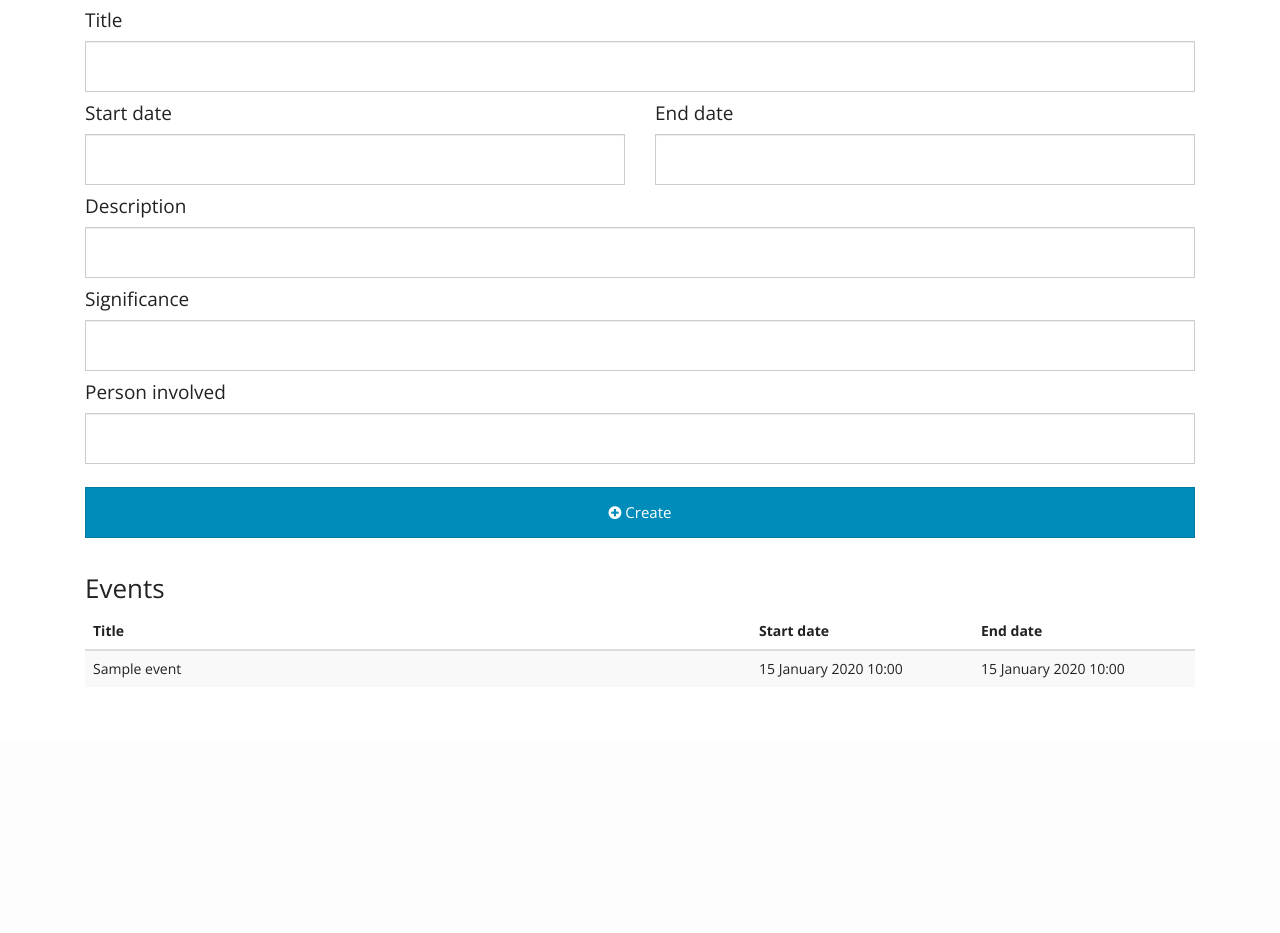
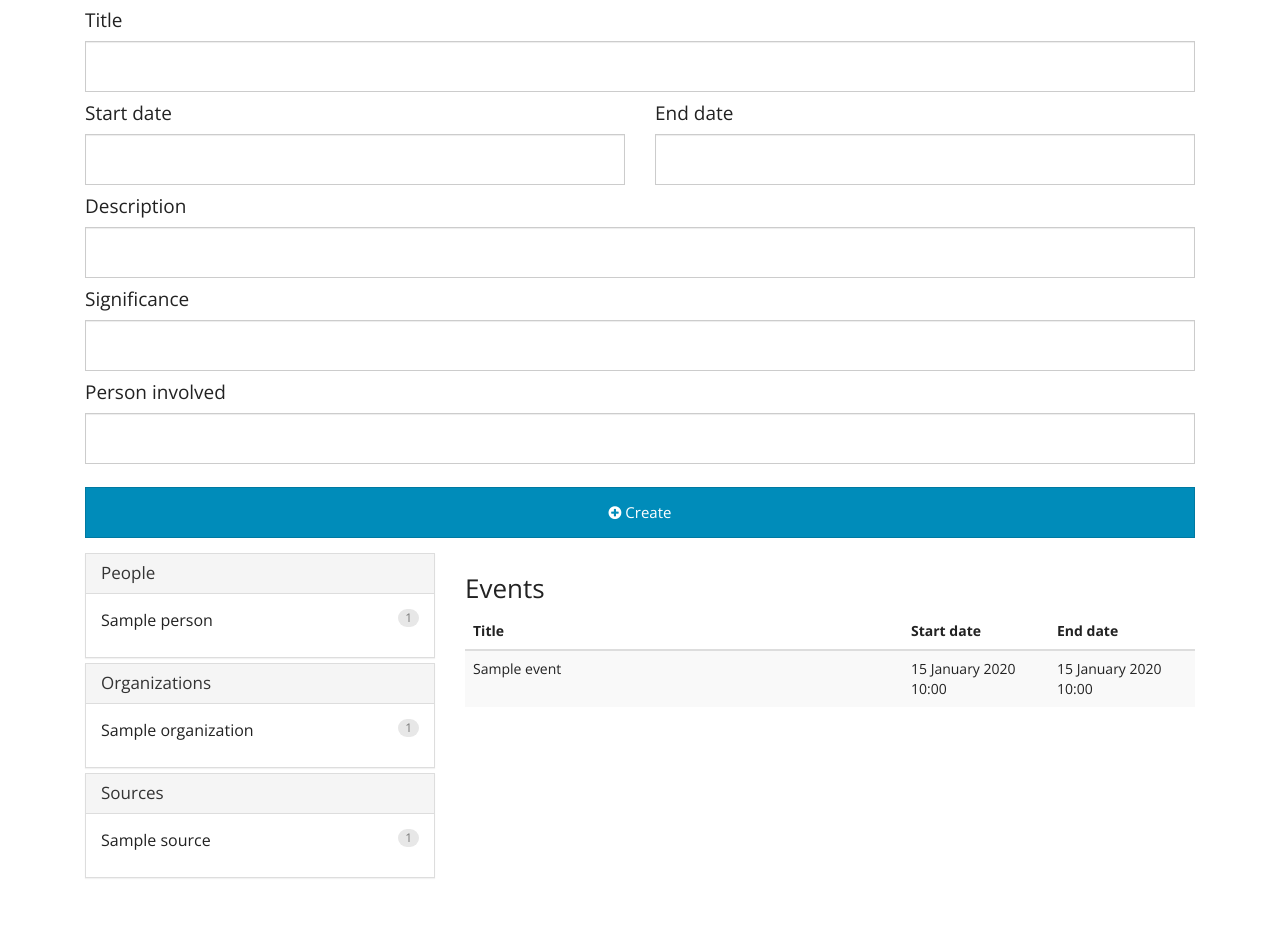
Before and after one commit to datamade/occrp-timeline-tool, a Flask app: page /story/1 in a window 1280 px wide. Shown: the part 282-1215 px from the top of the page. Before the commit the page ends 960 px from the top, so only its background shows below. Run offline with Flask 2, Linux system fonts and the light colour scheme; tables that the repository leaves empty hold one stand-in row (values such as "Sample post"); parts of the project's set-up code (start-up, migrations or seed data) failed here and were passed over; some libraries are stand-ins or nearby versions.

Commit message:
Add facets for sources, events, people

```diff
--- a/occrp/static/css/custom.css
+++ b/occrp/static/css/custom.css
@@ -47,7 +47,7 @@ table, label,.control-label,.help-block,.checkbox,.radio { font-size: 14px; }
   border-bottom: 1px solid #e5e5e5;
 }
 
-/* Style the form on the index page */
+/* Index */
 div.story-form-head {
   background-color: var(--purple-shade);
   color: #fff;
@@ -74,8 +74,7 @@ div.story-form-input {
 .updated-width { width: 20%; }
 .created-width { width: 20%; }
 
-/* Style the form on the story detail */
-
+/* Story detail */
 .form-horizontal .form-group {
   margin-left: 0;
   margin-right: 0;
@@ -84,6 +83,8 @@ div.story-form-input {
 .form-inline .form-control {
   width: 100%;
 }
+
+div.panel-body > li { list-style: none; }
 
 /* Make the masthead heading the same height as the navigation */
 .header h3 {
--- a/occrp/static/js/custom.js
+++ b/occrp/static/js/custom.js
@@ -1,4 +1,5 @@
 $(document).ready(function() {
+    $('.collapse').collapse()
 
     // Todo: not working?
     $("body").on("mouseover", "tr.detailsControl", function(e){
--- /dev/null
+++ b/occrp/templates/partials/facets.html
@@ -0,0 +1,16 @@
+<div class="panel panel-default">
+  <div class="panel-heading">
+    <h4 class="panel-title">
+      <a class="accordion-toggle" data-toggle="collapse" data-parent="#accordion" href="#collapse{{facet}}">
+        {{facet}}
+      </a>
+    </h4>
+  </div>
+  <div id="collapse{{facet}}" class="panel-collapse collapse">
+    <div class="panel-body">
+      {% for entity in facets[facet] %}
+        <p>{{entity['facet']}}<span class="badge badge-facet pull-right">{{entity['facet_count']}}</span></p>
+      {% endfor %}
+    </div>
+  </div>
+</div>
--- a/occrp/templates/story.html
+++ b/occrp/templates/story.html
@@ -23,7 +23,15 @@
 
 {% if story.events %}
 <div class="row">
-    <div class="col-md-12">
+    <div class="col-md-4">
+        <!-- Facet panel -->
+        <div class="panel-group" id="accordion" role="tablist" aria-multiselectable="true">
+            {% for facet in facets %}
+                {% include 'partials/facets.html' %}
+            {% endfor %}
+        </div>
+    </div>
+    <div class="col-md-8">
         <h3>Events</h3>
         <table class="table table-striped">
             <thead>
--- a/occrp/views.py
+++ b/occrp/views.py
@@ -109,13 +109,48 @@ def story(story_id):
         GROUP BY person.name
     '''.format(story_id)
 
-    results = engine.execute(people_facets_query).first()
-    print(results, "!!!")
+    people_facets = engine.execute(people_facets_query).fetchall()
+    people_facets = [dict(p) for p in people_facets]
 
+    organizations_facets_query = '''
+        SELECT trim(organization.name) as facet, count(organization.id) as facet_count
+        FROM story
+        JOIN events_stories ON story.id = events_stories.story_id
+        JOIN event ON events_stories.event_id = event.id
+        JOIN events_organizations ON event.id = events_organizations.event_id
+        JOIN organization ON events_organizations.organization_id = organization.id
+        WHERE story.id={}
+        GROUP BY organization.name
+    '''.format(story_id)
+
+    organization_facets = engine.execute(organizations_facets_query).fetchall()
+    organization_facets = [dict(o) for o in organization_facets]
+
+    sources_facets_query = '''
+        SELECT trim(source.label) as facet, count(source.id) as facet_count
+        FROM story
+        JOIN events_stories ON story.id = events_stories.story_id
+        JOIN event ON events_stories.event_id = event.id
+        JOIN events_sources ON event.id = events_sources.event_id
+        JOIN source ON events_sources.source_id = source.id
+        WHERE story.id={}
+        GROUP BY source.label
+    '''.format(story_id)
+
+    source_facets = engine.execute(sources_facets_query).fetchall()
+    source_facets = [dict(s) for s in source_facets]
+
+    facets = {
+        'People': people_facets,
+        'Organizations': organization_facets,
+        'Sources': source_facets,
+    }
 
     return render_template('story.html',
                           form=form,
-                          story=story)
+                          story=story,
+                          facets=facets,
+                          )
 
 
 @views.route('/about')
```
